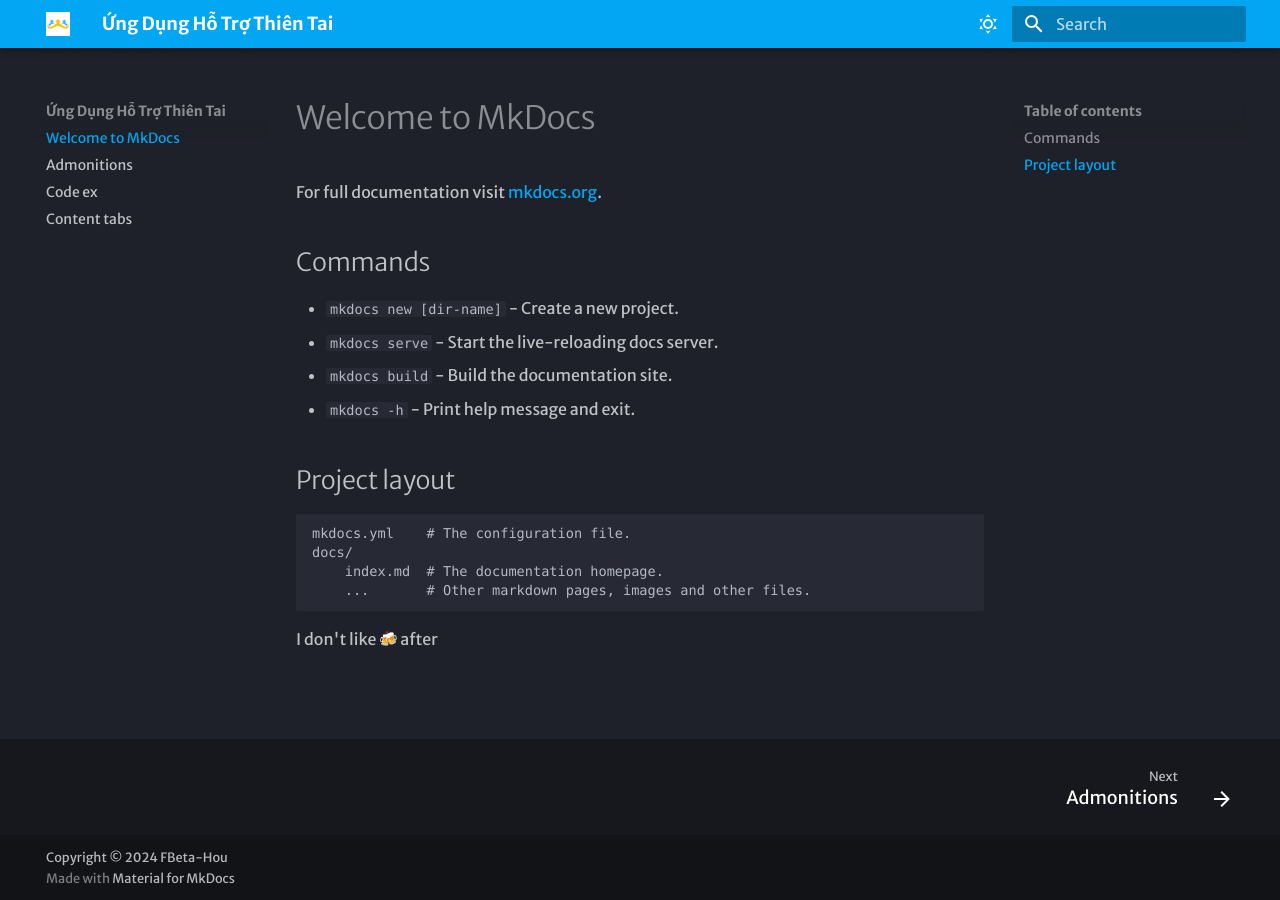
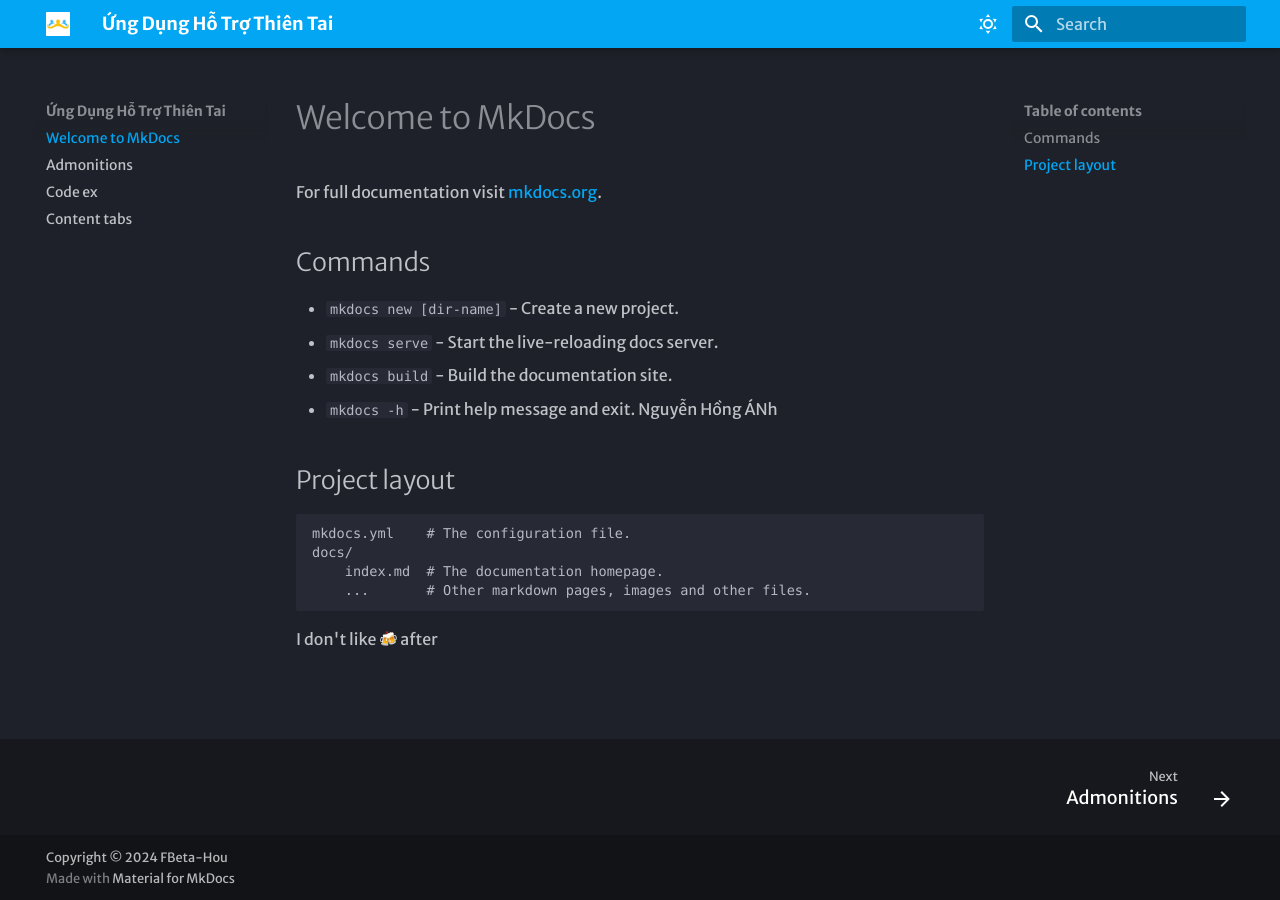
Before and after one commit to FBeta-Hou/FBeta-fulldocs, an MkDocs documentation site: the page built from docs/index.md, in a window 1280 px wide. Built offline with MkDocs 1.6.1 and Material for MkDocs 9.7.7, drawn with Linux system fonts in a browser that asks for light colours; emoji names are drawn with the system emoji font; some web fonts are replaced; part of the change alters nothing that is shown.

```diff
--- a/docs/index.md
+++ b/docs/index.md
@@ -8,7 +8,7 @@ For full documentation visit [mkdocs.org](https://www.mkdocs.org).
 * `mkdocs serve` - Start the live-reloading docs server.
 * `mkdocs build` - Build the documentation site.
 * `mkdocs -h` - Print help message and exit.
-
+Nguyễn Hồng ÁNh
 ## Project layout
 
     mkdocs.yml    # The configuration file.
--- a/mkdocs.yml
+++ b/mkdocs.yml
@@ -1,5 +1,5 @@
 site_name: Ứng Dụng Hỗ Trợ Thiên Tai
-site_url: https://sitename.example
+site_url: https://fbeta-hou.github.io/FBeta-fulldocs/
 theme:
   name: material
   font:
```
Also changed, not shown: 1 other file.
